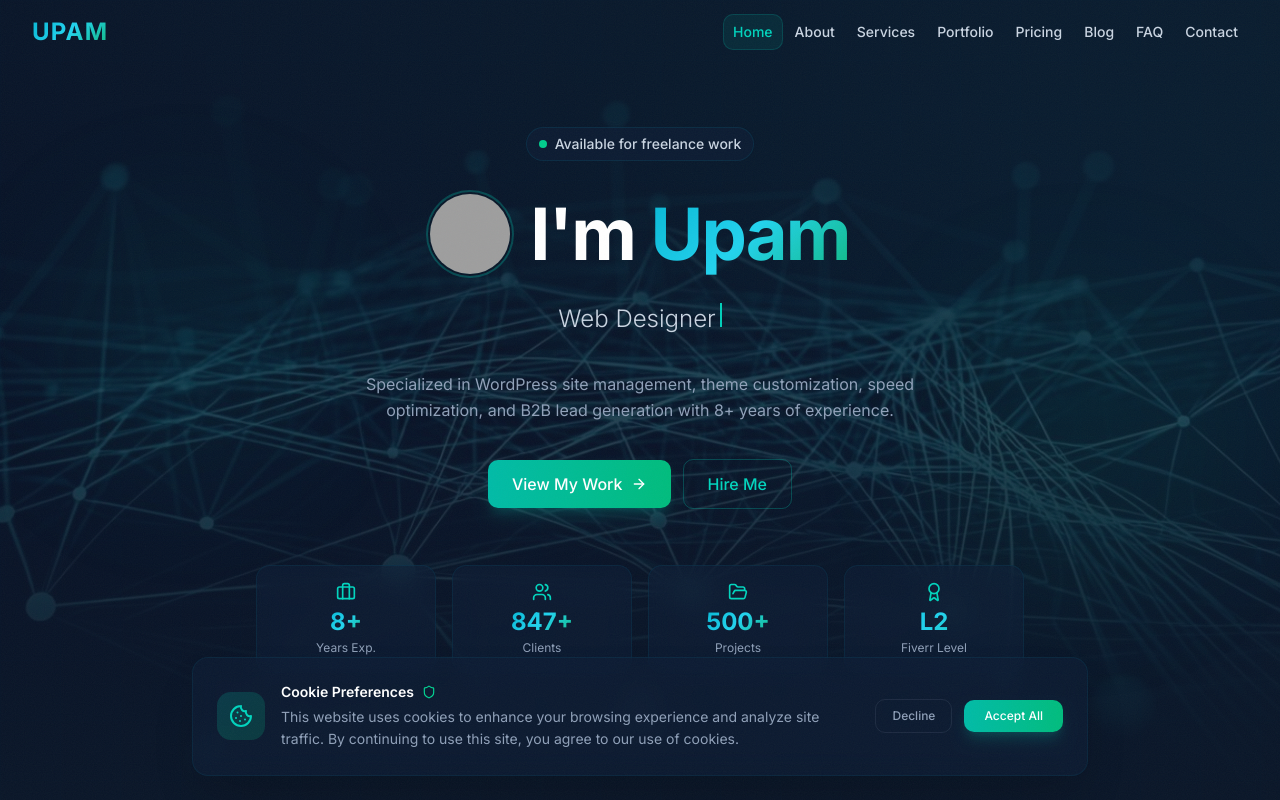
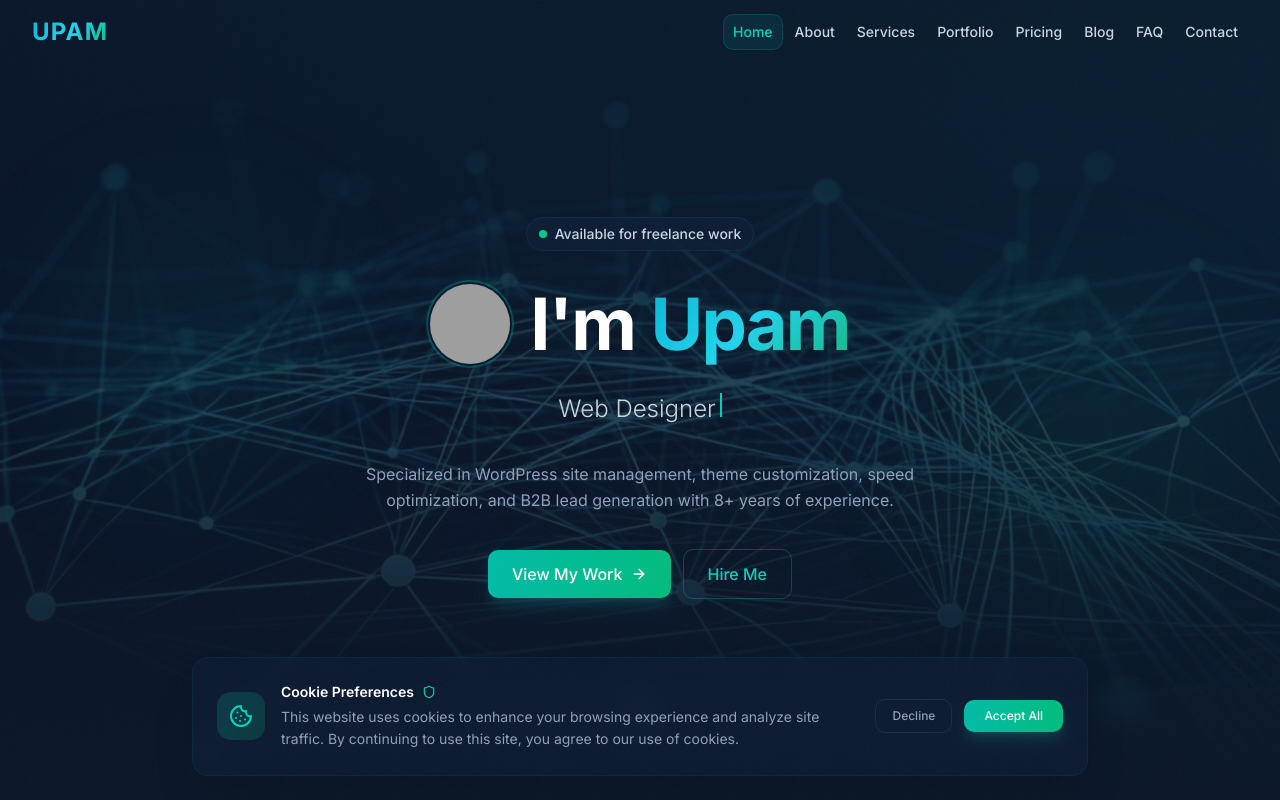
Before and after one commit to Upamm/portfolio, a Next.js app: page / in a window 1280 px wide. Shown: the top 800 px of the page. Built offline with nearby package versions, Linux system fonts and the light colour scheme; grey boxes are pictures that could not be loaded.

Commit message:
1bd77e5f-45a7-434e-a13e-15958e345edb

```diff
--- a/src/components/portfolio/HeroSection.tsx
+++ b/src/components/portfolio/HeroSection.tsx
@@ -1,10 +1,9 @@
 'use client';
 
-import { useRef, useState, useEffect } from 'react';
+import { useState, useEffect } from 'react';
 import Image from 'next/image';
-import { motion, useInView } from 'framer-motion';
-import { Briefcase, Users, FolderOpen, Award, ArrowRight } from 'lucide-react';
-
+import { motion } from 'framer-motion';
+import { ArrowRight } from 'lucide-react';
 
 const FIVERR_IMAGE = 'https://fiverr-res.cloudinary.com/image/upload/f_auto,q_auto,t_profile_original/v1/attachments/profile/photo/c4f0de1b0c500594ed3b984332754e19-1551338465000/ade0268f-4643-49c9-804b-c301b683facb.jpg';
 
@@ -14,46 +13,6 @@ const roles = [
   'B2B Lead Generation Expert',
   'WordPress Developer',
 ];
-
-const stats = [
-  { icon: Briefcase, value: 8, suffix: '+', label: 'Years Exp.' },
-  { icon: Users, value: 847, suffix: '+', label: 'Clients' },
-  { icon: FolderOpen, value: 500, suffix: '+', label: 'Projects' },
-  { icon: Award, value: 'L2', label: 'Fiverr Level' },
-];
-
-function AnimatedCounter({ value, suffix }: { value: number; suffix: string }) {
-  const ref = useRef(null);
-  const isInView = useInView(ref, { once: true });
-  const [count, setCount] = useState(0);
-
-  useEffect(() => {
-    if (!isInView) return;
-    const steps = 40;
-    const duration = 1500;
-    const stepTime = duration / steps;
-    const increment = value / steps;
-    let current = 0;
-    let step = 0;
-    const timer = setInterval(() => {
-      step++;
-      current += increment;
-      if (step >= steps) {
-        setCount(value);
-        clearInterval(timer);
-      } else {
-        setCount(Math.floor(current));
-      }
-    }, stepTime);
-    return () => clearInterval(timer);
-  }, [isInView, value]);
-
-  return (
-    <span ref={ref} className="text-xl sm:text-2xl font-bold gradient-text">
-      {count}{suffix}
-    </span>
-  );
-}
 
 export default function HeroSection() {
   const [roleIndex, setRoleIndex] = useState(0);
@@ -114,7 +73,7 @@ export default function HeroSection() {
       <div className="absolute inset-0 bg-grid opacity-20" />
 
       {/* Content */}
-      <div className="relative z-10 max-w-4xl mx-auto px-4 sm:px-6 lg:px-8 text-center w-full py-4 sm:py-8 lg:py-12 pb-20 sm:pb-24 lg:pb-28">
+      <div className="relative z-10 max-w-4xl mx-auto px-4 sm:px-6 lg:px-8 text-center w-full py-4 sm:py-8 lg:py-12 pb-16 sm:pb-20 lg:pb-24">
         <motion.div
           initial={{ opacity: 0, y: 20 }}
           animate={{ opacity: 1, y: 0 }}
@@ -210,31 +169,6 @@ export default function HeroSection() {
 
         </motion.div>
 
-        {/* Stats Bar */}
-        <motion.div
-          initial={{ opacity: 0, y: 30 }}
-          animate={{ opacity: 1, y: 0 }}
-          transition={{ duration: 0.6, delay: 1 }}
-          className="mt-6 sm:mt-14 grid grid-cols-2 md:grid-cols-4 gap-3 sm:gap-4 max-w-3xl mx-auto"
-        >
-          {stats.map((stat, index) => (
-            <motion.div
-              key={stat.label}
-              initial={{ opacity: 0, y: 15 }}
-              animate={{ opacity: 1, y: 0 }}
-              transition={{ duration: 0.4, delay: 1.1 + index * 0.1 }}
-              className="glass-card rounded-xl p-2.5 sm:p-4 text-center"
-            >
-              <stat.icon className="w-4 h-4 sm:w-5 sm:h-5 text-teal-400 mx-auto mb-1" />
-              {typeof stat.value === 'number' ? (
-                <AnimatedCounter value={stat.value} suffix={stat.suffix} />
-              ) : (
-                <div className="text-lg sm:text-2xl font-bold gradient-text">{stat.value}</div>
-              )}
-              <div className="text-[10px] sm:text-xs text-slate-400 mt-0.5">{stat.label}</div>
-            </motion.div>
-          ))}
-        </motion.div>
       </div>
 
       {/* Scroll Down Indicator - interactive, hides on scroll */}
```
